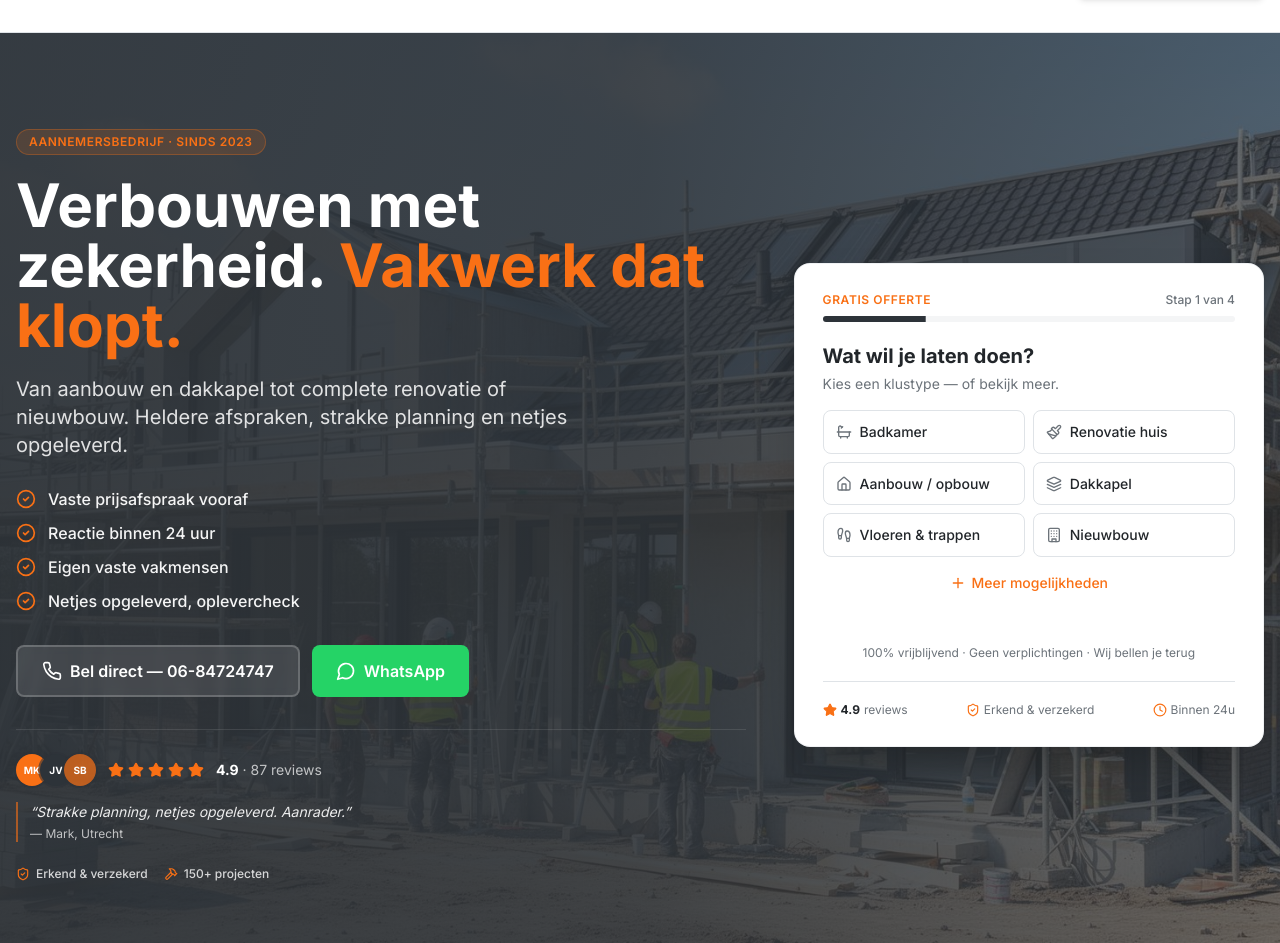
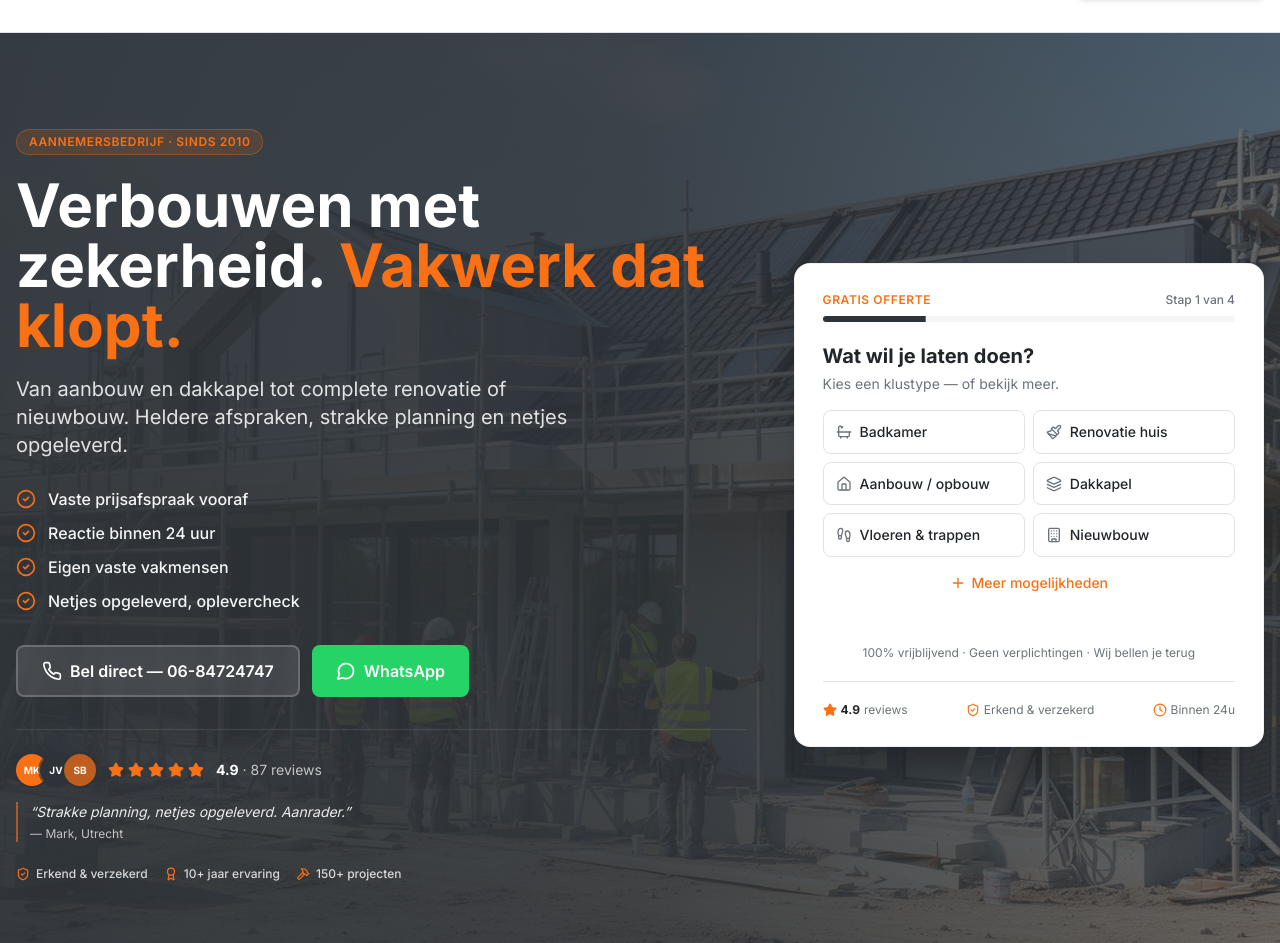
Before and after one commit to LOCO10567/skillbridge-solutions, a React (Vite) app: page / in a window 1280 px wide. Shown: the part 80-1023 px from the top of the page. Built offline with nearby package versions, Linux system fonts and the light colour scheme; the HTML template or start-up script is replaced by a standard one.

Commit message:
Hero: 'Sinds 2010' en badge '10+ jaar ervaring' teruggezet

```diff
--- a/src/components/home/Hero.tsx
+++ b/src/components/home/Hero.tsx
@@ -28,7 +28,7 @@ export function Hero() {
           {/* Left — copy */}
           <div className="lg:col-span-3">
             <span className="inline-block px-3 py-1 rounded-full bg-accent/15 text-accent text-xs font-semibold uppercase tracking-wider mb-5 border border-accent/30">
-              Aannemersbedrijf · Sinds 2023
+              Aannemersbedrijf · Sinds 2010
             </span>
             <h1 className="text-4xl md:text-5xl lg:text-6xl font-bold text-primary-foreground leading-[1.1] mb-5">
               Verbouwen met zekerheid.{" "}
--- a/src/components/home/HeroSocialProof.tsx
+++ b/src/components/home/HeroSocialProof.tsx
@@ -1,4 +1,4 @@
-import { Star, ShieldCheck, Hammer } from "lucide-react";
+import { Star, ShieldCheck, Award, Hammer } from "lucide-react";
 
 const avatars = [
   { initials: "MK", color: "bg-accent" },
@@ -43,6 +43,7 @@ export function HeroSocialProof() {
       {/* Trust badges */}
       <div className="flex flex-wrap items-center gap-x-4 gap-y-2 pt-2">
         <Badge icon={ShieldCheck} label="Erkend & verzekerd" />
+        <Badge icon={Award} label="10+ jaar ervaring" />
         <Badge icon={Hammer} label="150+ projecten" />
       </div>
     </div>
```
